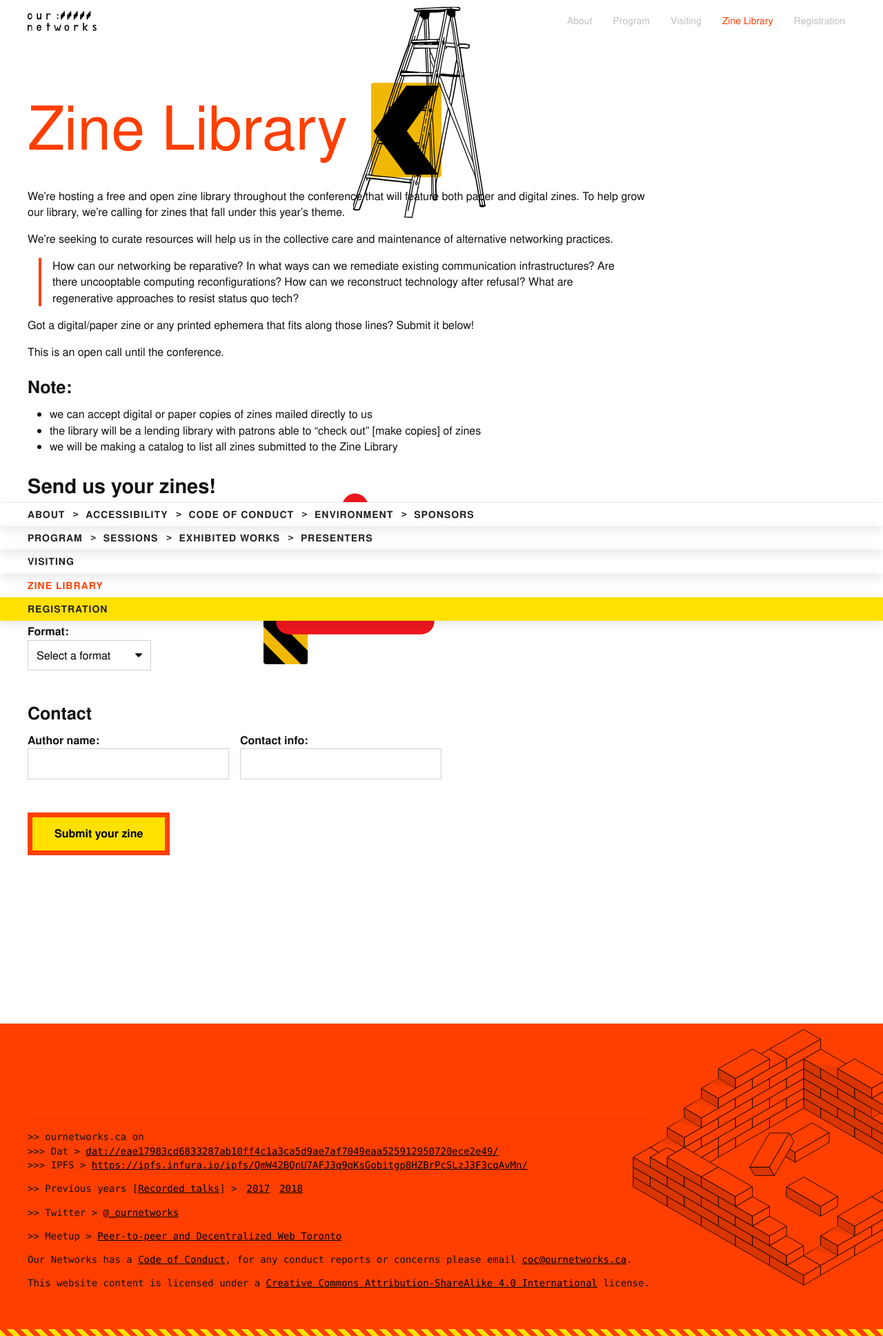
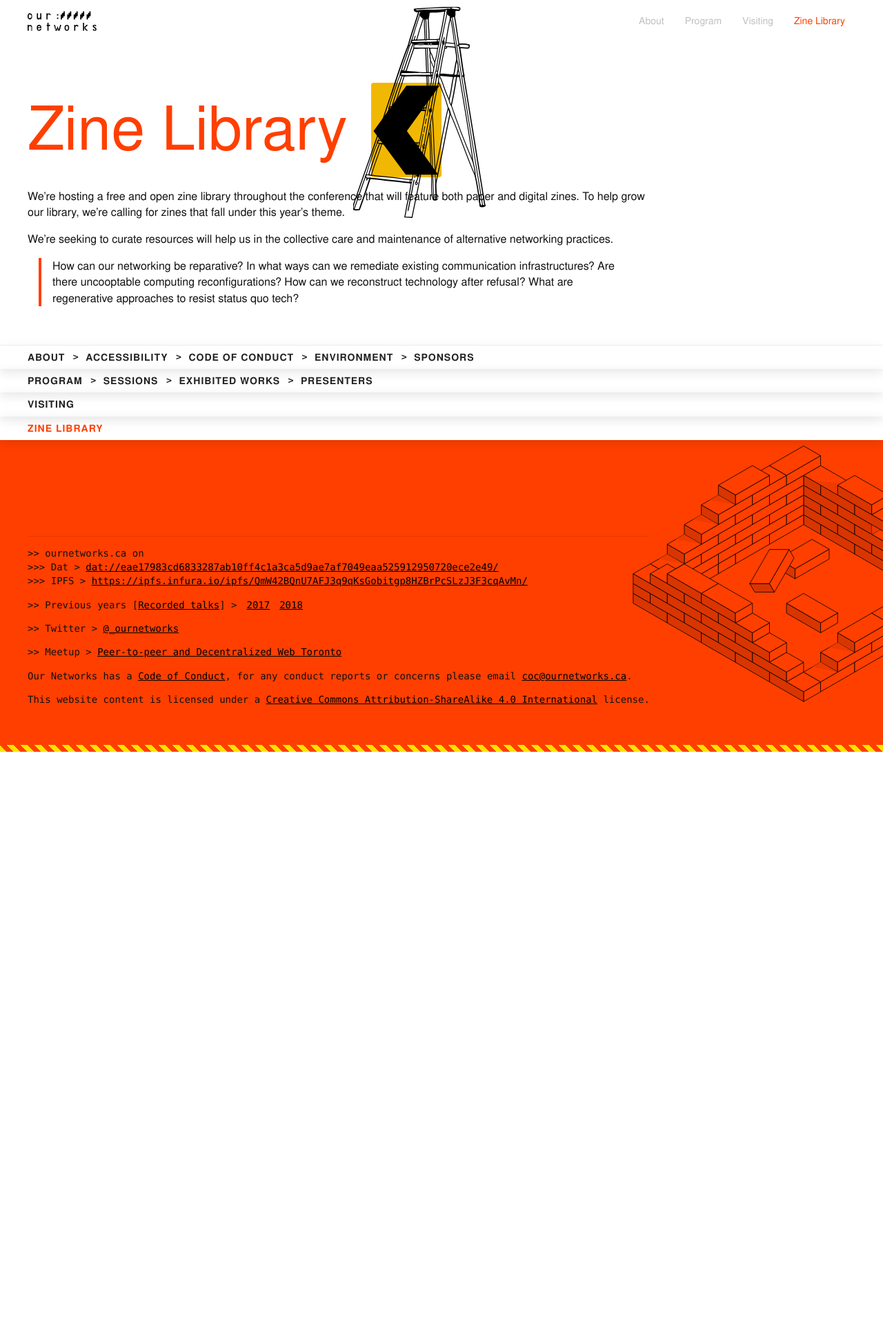
Before and after one commit to ournetworks/ournetworks.ca, a Jekyll site: the page built from zine-library.md, in a window 1280 px wide. Shown: the whole page at 69% size. Built offline with Jekyll 4.4.1, drawn with Linux system fonts in a browser that asks for light colours; after the commit the page ends 1090 px from its top, so only the background shows below that.

Commit message:
Post event update (#153)
* update splash to remove registration and subscribe text

* remove sessions form

* remove form from zine library page

* re move register menu item

* add intial language for form

* Fix typo in splash

* removing reg js

* fix formatting in feedback form

* update radio style

* updated layout

* case convert

* fix banner layout

```diff
--- a/_layouts/splash.html
+++ b/_layouts/splash.html
@@ -9,7 +9,7 @@
   <hr class="extended">
   <div class="container">
   <h2 id="updates">Updates</h2>
-  <p>Want to receive updates as we announce live stream details and more?</p>
+  <p>Our Networks 2019 is over! Want to receive updates when we post session videos?</p>
   <a href="https://lists.mayfirst.org/mailman/listinfo/ournetworks" class="button" target="_blank" rel="noopener">Subscribe to our mailing list</a>
   </div>
 </div>
--- a/_sass/_layout.scss
+++ b/_sass/_layout.scss
@@ -90,6 +90,10 @@
   flex-wrap: wrap;
 }
 
+.flex-direction-column {
+  flex-direction: column;
+}
+
 .flex-align-baseline {
   align-items: baseline;
 }
@@ -169,6 +173,10 @@
 
 .pl-1 {
   padding-left: 1em;
+}
+
+.pb-s {
+  padding-bottom: 1em;
 }
 
 .pb-m {
@@ -268,7 +276,9 @@
   padding: 80px 0 40px;
 
   &.extended {
-    padding-top: 180px;
+    @media (max-width: $on-palm) {
+      padding-top: 160px;
+    }
   }
 
   @media (max-width: $on-palm) {
@@ -293,7 +303,6 @@
   margin-bottom: 40px;
 
   &.extended {
-    padding-top: 3em;
 
     @media (max-width: $on-palm) {
       padding-top: 56px;
--- a/js/main.js
+++ b/js/main.js
@@ -10,7 +10,7 @@
   var splashEle = document.querySelector('.splash');
   var postEle = document.querySelector('.post');
 
-  confirmationEle.className = 'announcement relative bg-yellow color-black';
+  confirmationEle.className = 'announcement pt-s pb-s relative bg-yellow color-black';
   confirmationEle.setAttribute('role', 'alert');
   confirmationEle.innerHTML = '<div class="container"><p>' + formContextMsg + '</p> <button class="close-banner" aria-label="Close">×</button></div>';
 
@@ -37,7 +37,6 @@
 }
 
 if (window.location.search == '?feedback=confirmed') {
-  document.querySelector('.announcement').style.display = 'none';
   formSubmitCallback('Successfully submitted your feedback!');
 }
 
@@ -191,37 +190,6 @@
   })
 }, 2000)
 
-// registration modal
-
-const panel = $('.panel')
-
-const closePanel = function () {
-  panel.hide()
-  $('body').removeClass('invert')
-}
-
-const showPanel = function () {
-  panel.show().focus()
-  $('body').addClass('invert')
-}
-
-$('#close-panel').on('click', closePanel)
-
-$('.nav .nav-item').last().on('click', function (e) {
-  e.preventDefault()
-  showPanel()
-})
-
-$(document).on('click', function (e) {
-  if (!$(e.target).hasClass('nav-item') && $(e.target).parents('.panel').length === 0) {
-    closePanel()
-  }
-}).keydown((e) => {
-  if (e.keyCode === 27) {
-    closePanel()
-  }
-})
-
 // program active menu links
 
 const programTargets = $('[data-nav-program-link]')
--- a/zine-library.md
+++ b/zine-library.md
@@ -15,74 +15,3 @@
 
 > How can our networking be reparative? In what ways can we remediate existing communication infrastructures? Are there uncooptable computing reconfigurations? How can we reconstruct technology after refusal? What are regenerative approaches to resist status quo tech?
 {:.border-left.pl-1.ml-1}
-
-Got a digital/paper zine or any printed ephemera that fits along those lines? Submit it below!
-
-This is an open call until the conference.
-
-### Note:
-- we can accept digital or paper copies of zines mailed directly to us
-- the library will be a lending library with patrons able to "check out" [make copies] of zines
-- we will be making a catalog to list all zines submitted to the Zine Library
-
-<div class="relative none-mobile">
-  <img alt="Windsock sign" src="/images/vector-art/windsock.svg" class="absolute" style="width:18vw;left:40%;top:40px;z-index:-1;" />
-  <img alt="Rectangular hatched sign" src="/images/vector-art/sign-rectangular.svg" class="absolute" style="width:5vw;left:38%;top:100px;z-index:-2;" />
-</div>
-
-## Send us your zines!
-{:.mt-1}
-
-<form action="https://formspree.io/orga@ournetworks.ca" class="form-container" method="POST">
-  <div class="mb-2">
-    <div class="w-33">
-      <label class="fw-bold" for="zine-name">Title:</label>
-      <input type="text" id="zine-name" class="input mb-1 w-100" name="zine-name" required>
-    </div>
-    <div class="w-33">
-      <label class="fw-bold" for="zine-purchase-link">Link to purchase:</label>
-      <input type="text" id="zine-purchase-link" class="input mb-1 w-100" name="zine-purchase-link" required>
-    </div>
-    <div class="w-33">
-      <label class="fw-bold" for="zine-format">Format:</label><br />
-      <select name="zine-format" id="zine-format" class="input input-select mb-1" required>
-        <option value="select">Select a format</option>
-        <option value="digital">Dat/Digital</option>
-        <option value="paper">Paper</option>
-        <option value="other">Other ephemera</option>
-      </select>
-    </div>
-    <div class="w-33" id="zine-link-field">
-      <label class="fw-bold" for="zine-link">Link:</label>
-      <input type="text" id="zine-link" class="input mb-1 w-100" name="zine-link" required>
-    </div>
-    <fieldset class="p-0 m-0" id="zine-options">
-      <legend class="mb-1">Let us know if:</legend>
-      <div class="flex mb-05 flex-align-baseline" id="zine-mailed">
-        <input type="checkbox" class="mr-05" id="mailed" name="zine-mailed" value="mailed"><label class="fw-bold" for="mailed">I would like to mail the zine</label>
-      </div>
-      <div class="flex mb-05 flex-align-baseline" id="zine-copied">
-        <input type="checkbox" class="mr-05" id="copied" name="zine-copy-permission" value="not copied"><label class="fw-bold" for="copied">I do not want this zine copied/checked out</label>
-      </div>
-    </fieldset>
-  </div>
-  <div class="mb-2">
-    <h3>Contact</h3>
-    <fieldset class="p-0 m-0">
-    <div class="flex">
-      <div class="w-33">
-        <label class="fw-bold" for="author">Author name:</label>
-        <input type="text" id="author" class="input mb-1 w-100" name="author" required>
-      </div>
-      <div class="w-33 ml-1">
-        <label class="fw-bold" for="contact">Contact info:</label>
-        <input type="text" id="contact" class="input mb-1 w-100" name="contact">
-      </div>
-    </div>
-    </fieldset>
-  </div>
-  <input type="submit" name="submit" value="Submit your zine" class="button button-primary mb-2">
-  <input type="hidden" name="_format" value="plain">
-  <input type="hidden" name="_subject" value="zine submitted">
-  <input type="hidden" name="_next" value="//ournetworks.ca/zine-library?update=submitted">
-</form>
```
Also changed, not shown: _includes/forms/form-radio-scale.html (added, +7 -0 lines), feedback.html (added, +191 -0 lines), index.md (+1 -15 lines), register.md (deleted, +0 -7 lines), sessions-form.html (deleted, +0 -133 lines).
